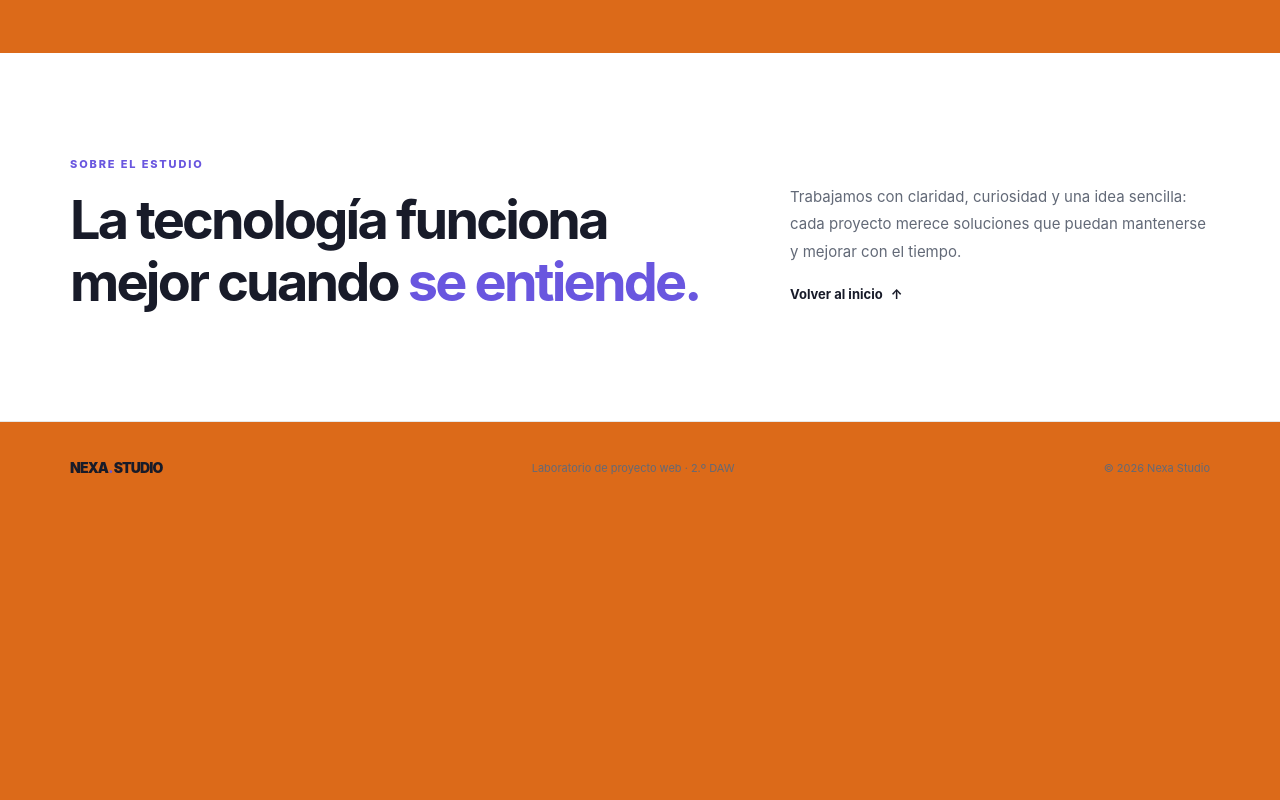
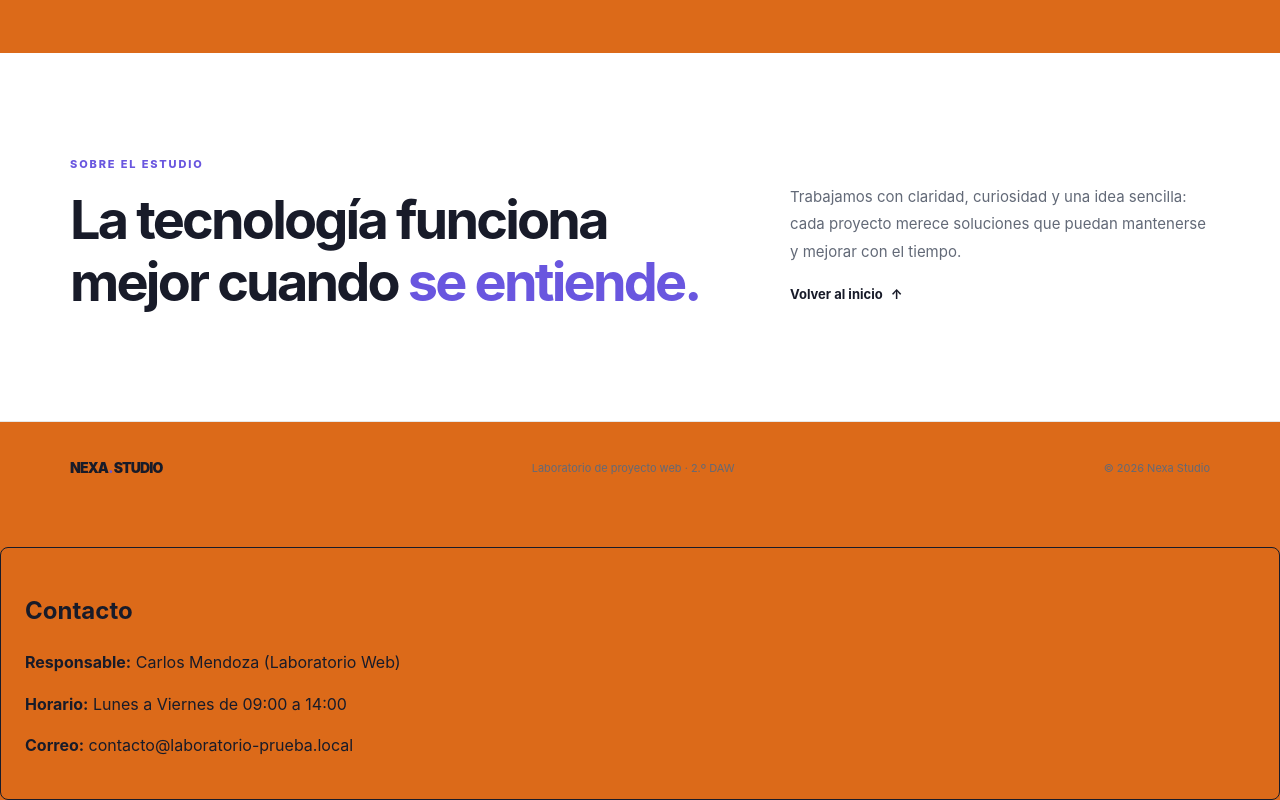
Before and after one commit to Darez06/ut6-coello-dayron, a plain HTML site: page index.html in a window 1280 px wide. Shown: the part 2334-3134 px from the top of the page. Before the commit the page ends 2849 px from the top, so only its background shows below. Drawn offline with Linux system fonts and the light colour scheme.

Commit message:
feat: anadir seccion de contacto

```diff
--- a/css/estilos.css
+++ b/css/estilos.css
@@ -151,3 +151,9 @@ img { display: block; max-width: 100%; }
   .pie-interior { flex-wrap: wrap; padding-block: 20px; justify-content: center; }
 }
 @media (prefers-reduced-motion: reduce) { html { scroll-behavior: auto; } *,*::before,*::after { transition-duration: .01ms !important; animation-duration: .01ms !important; } }
+#contacto {
+  margin-top: 2rem;
+  padding: 1.5rem;
+  border-radius: 8px;
+  border: 1px solid currentColor;
+}
--- a/index.html
+++ b/index.html
@@ -172,6 +172,12 @@
           proyecto web · 2.º DAW</span><span>© <span id="anio">2026</span> Nexa Studio</span></div>
     </footer>
   </div>
+  <section id="contacto">
+  <h2>Contacto</h2>
+  <p><strong>Responsable:</strong> Carlos Mendoza (Laboratorio Web)</p>
+  <p><strong>Horario:</strong> Lunes a Viernes de 09:00 a 14:00</p>
+  <p><strong>Correo:</strong> contacto@laboratorio-prueba.local</p>
+</section>
 </body>
 
 </html>
```
